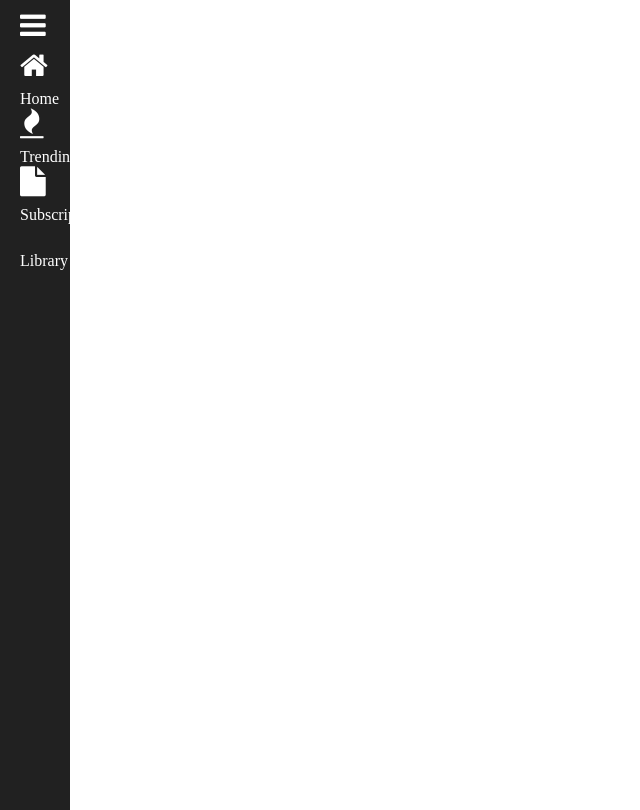
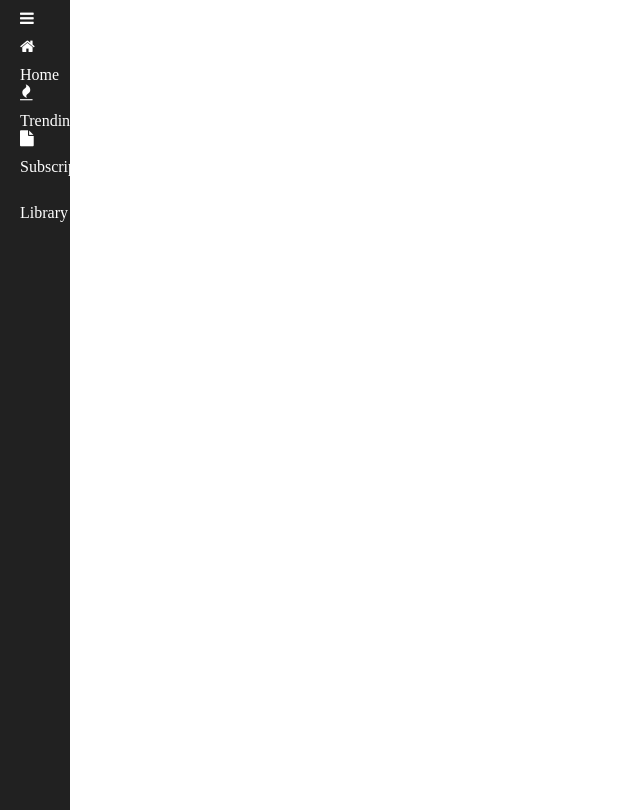
Before and after one commit to Ntwali-Josue/project-review, a plain HTML site: page index.html in a window 1280 px wide. Shown: the whole page, without its empty margins (0-640 px from the left). Drawn offline with Linux system fonts and the light colour scheme.

Commit message:
Fix stylelint errors

```diff
--- a/index.html
+++ b/index.html
@@ -11,29 +11,29 @@
 
 <body>
 
-    <div class="section-1">
+    <section class="section-1">
         <ul>
             <li>
-                <i class="fa fa-bars" aria-hidden="true" style="font-size: 30px; "></i>
+                <i class="fa fa-bars" aria-hidden="true"></i>
             </li>
             <li>
-                <i class="fa fa-home" aria-hidden="true" style="font-size: 30px; "></i>
+                <i class="fa fa-home" aria-hidden="true"></i>
             </li>
             <span>Home</span>
             <li>
-                <i class="fa fa-fire" aria-hidden="true" style="font-size: 30px; "></i>
+                <i class="fa fa-fire" aria-hidden="true"></i>
             </li>
             <span>Trending</span>
             <li>
-                <i class="fa fa-file" aria-hidden="true" style="font-size: 30px; "></i>
+                <i class="fa fa-file" aria-hidden="true"></i>
             </li>
             <span>Subscription</span>
             <li>
-                <i class="fa fa-meh" aria-hidden="true" style="font-size: 30px; "></i>
+                <i class="fa fa-meh" aria-hidden="true"></i>
             </li>
             <span>Library</span>
         </ul>
-    </div>
+    </section>
 </body>
 
 </html>
--- a/style.css
+++ b/style.css
@@ -1,13 +1,15 @@
-
 * {
   margin: 0;
   padding: 0;
 }
 
-html,body, .section-1{
+html,
+body,
+.section-1 {
   min-height: 100% !important;
   height: 100%;
 }
+
 .nav-section {
   background-color: #212121;
   width: 100%;
```
Lines whose indentation alone changed are shown as unchanged.
